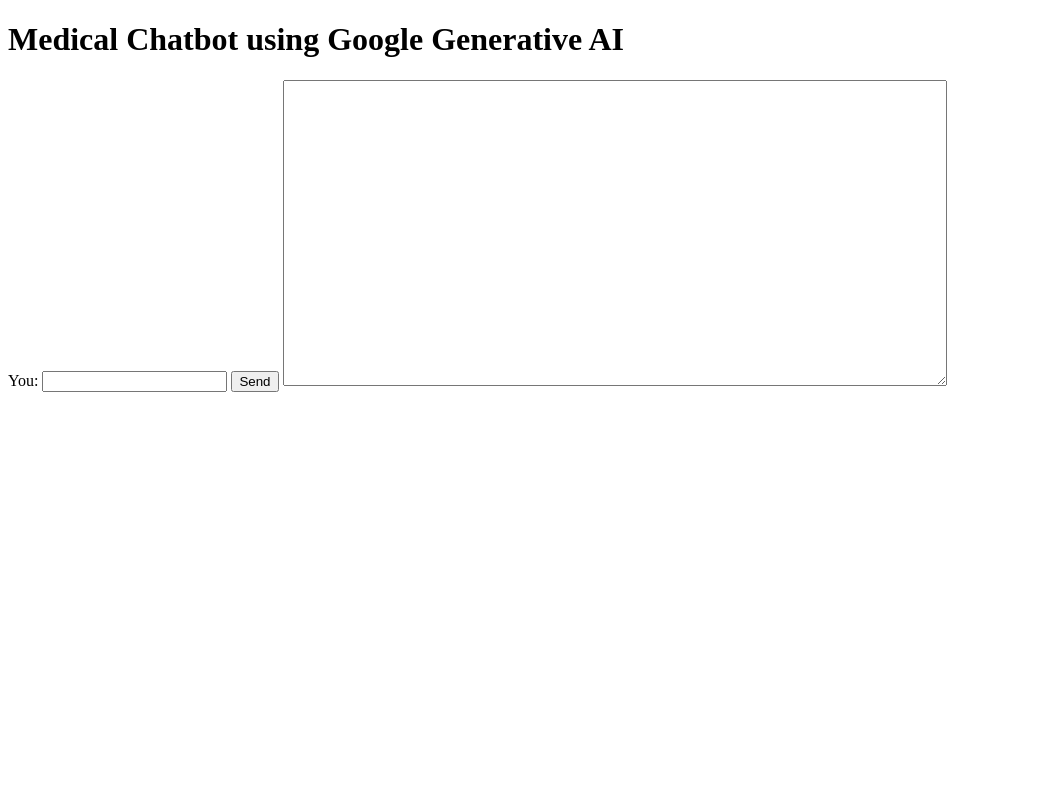
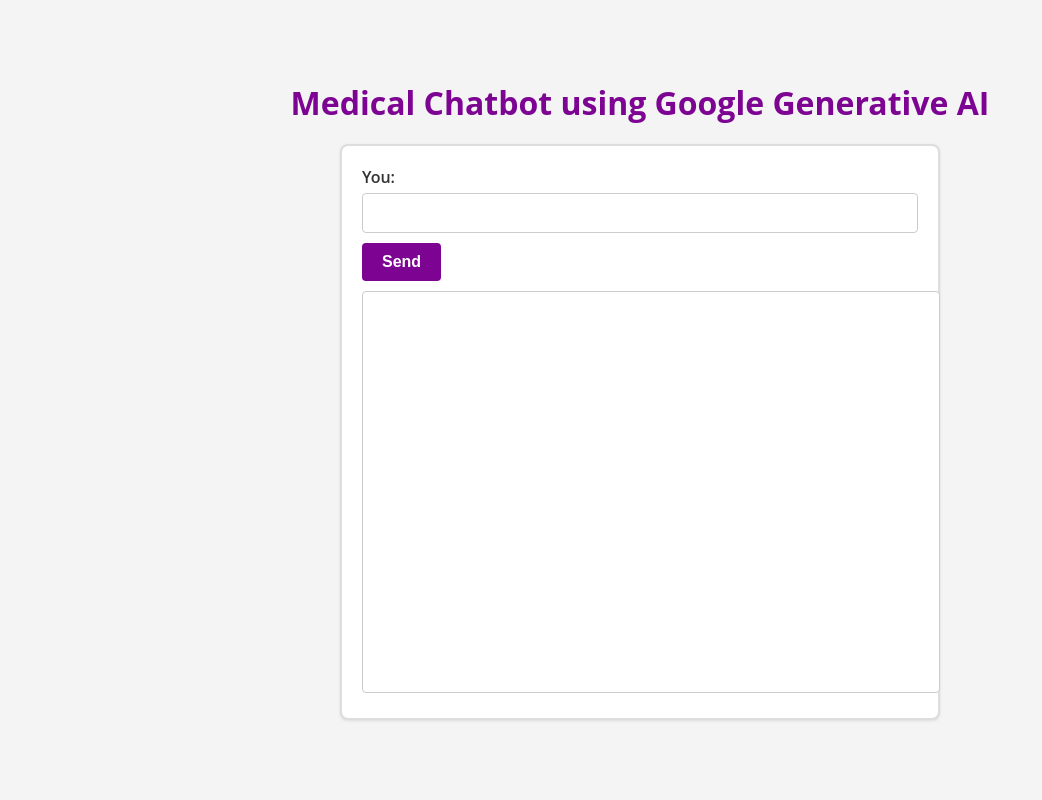
Before and after one commit to PARTHARYA121/DocWise, a Flask app: page /chatbot in a window 1280 px wide. Shown: the whole page, without its empty margins (0-1042 px from the left). Run offline with Flask 3, Linux system fonts and the light colour scheme.

Commit message:
new edit

```diff
--- a/app.py
+++ b/app.py
@@ -30,9 +30,9 @@ for name, url in urls.items():
     file_name = os.path.join('models', f'{name}.keras' if 'keras' in url else f'{name}.h5')
     download_model(url, file_name)
 
-Pneumonia= load_model("models\Pneumonia.keras")
-Eye=load_model("models\EyeDisease.h5")
-Skin=load_model("models\Skin.keras")
+# Pneumonia= load_model("models\Pneumonia.keras")
+# Eye=load_model("models\EyeDisease.h5")
+# Skin=load_model("models\Skin.keras")
 
 load_dotenv()
 
@@ -64,7 +64,7 @@ def index():
 
 @app.route('/')
 def home():
-    return render_template('index.html')
+    return render_template('dashboard.html')
 
 @app.route('/login', methods=['GET', 'POST'])
 def login():
--- a/static/chatbot.css
+++ b/static/chatbot.css
@@ -1,62 +1,72 @@
 body {
-    font-family: Arial, sans-serif;
+    font-family: 'Open Sans', sans-serif;
     margin: 0;
     padding: 0;
     background-color: #f4f4f4;
+    display: flex;
+    flex-direction: column;
+    align-items: center;
+    justify-content: center;
+    height: 100vh;
 }
-.header {
-    background-color: #6a0dad;
-    color: white;
-    padding: 10px 0;
+
+h1 {
+    color: #7d0492;
+    font-size: 32px;
+    font-weight: 700;
+    margin-bottom: 20px;
     text-align: center;
-    font-size: 24px;
 }
-.container {
-    width: 50%;
-    margin: 20px auto;
-    background-color: white;
+
+form {
+    background-color: #ffffff;
     padding: 20px;
-    box-shadow: 0 0 10px rgba(0, 0, 0, 0.1);
+    border-radius: 8px;
+    border: 2px solid #ddd;
+    box-shadow: 0 1px 3px rgba(0, 0, 0, 0.1);
+    width: 100%;
+    max-width: 600px;
+    box-sizing: border-box;
 }
-.chat-box {
-    max-height: 400px;
-    overflow-y: auto;
-    margin-bottom: 10px;
-    padding: 10px;
-    border: 1px solid #ccc;
-    border-radius: 4px;
+
+form label {
+    font-size: 16px;
+    font-weight: 600;
+    color: #333333;
+    margin-bottom: 5px;
+    display: block;
 }
-.user, .chatbot {
-    margin-bottom: 10px;
+
+form input[type="text"] {
+    width: calc(100% - 22px);
     padding: 10px;
     border-radius: 4px;
+    border: 1px solid #ccc;
+    font-size: 16px;
+    margin-bottom: 10px;
 }
-.user {
-    background-color: #e1f5fe;
-    text-align: right;
+
+form button {
+    background-color: #7d0492;
+    color: #ffffff;
+    border: none;
+    padding: 10px 20px;
+    border-radius: 4px;
+    cursor: pointer;
+    font-size: 16px;
+    font-weight: 600;
 }
-.chatbot {
-    background-color: #e8eaf6;
-    text-align: left;
+
+form button:hover {
+    background-color: #5b036d;
 }
-.input-group {
-    display: flex;
+
+form textarea {
+    width: 100%;
+    padding: 10px;
+    border-radius: 4px;
+    border: 1px solid #ccc;
+    font-size: 16px;
+    resize: none;
+    margin-top: 10px;
 }
-.input-group input {
-    flex: 1;
-    padding: 10px;
-    border: 1px solid #ccc;
-    border-radius: 4px 0 0 4px;
-    outline: none;
-}
-.input-group button {
-    padding: 10px;
-    background-color: #6a0dad;
-    border: none;
-    color: white;
-    cursor: pointer;
-    border-radius: 0 4px 4px 0;
-}
-.input-group button:hover {
-    background-color: #5a0cba;
-}
--- a/templates/index.html
+++ b/templates/index.html
@@ -4,6 +4,7 @@
     <meta charset="UTF-8">
     <meta name="viewport" content="width=device-width, initial-scale=1.0">
     <title>Medical Chatbot using Google Generative AI</title>
+    <link rel="stylesheet" href="static/chatbot.css">
 </head>
 <body>
     <h1>Medical Chatbot using Google Generative AI</h1>
```
Also changed, not shown: templates/dashboard.html (+6 -6 lines).
